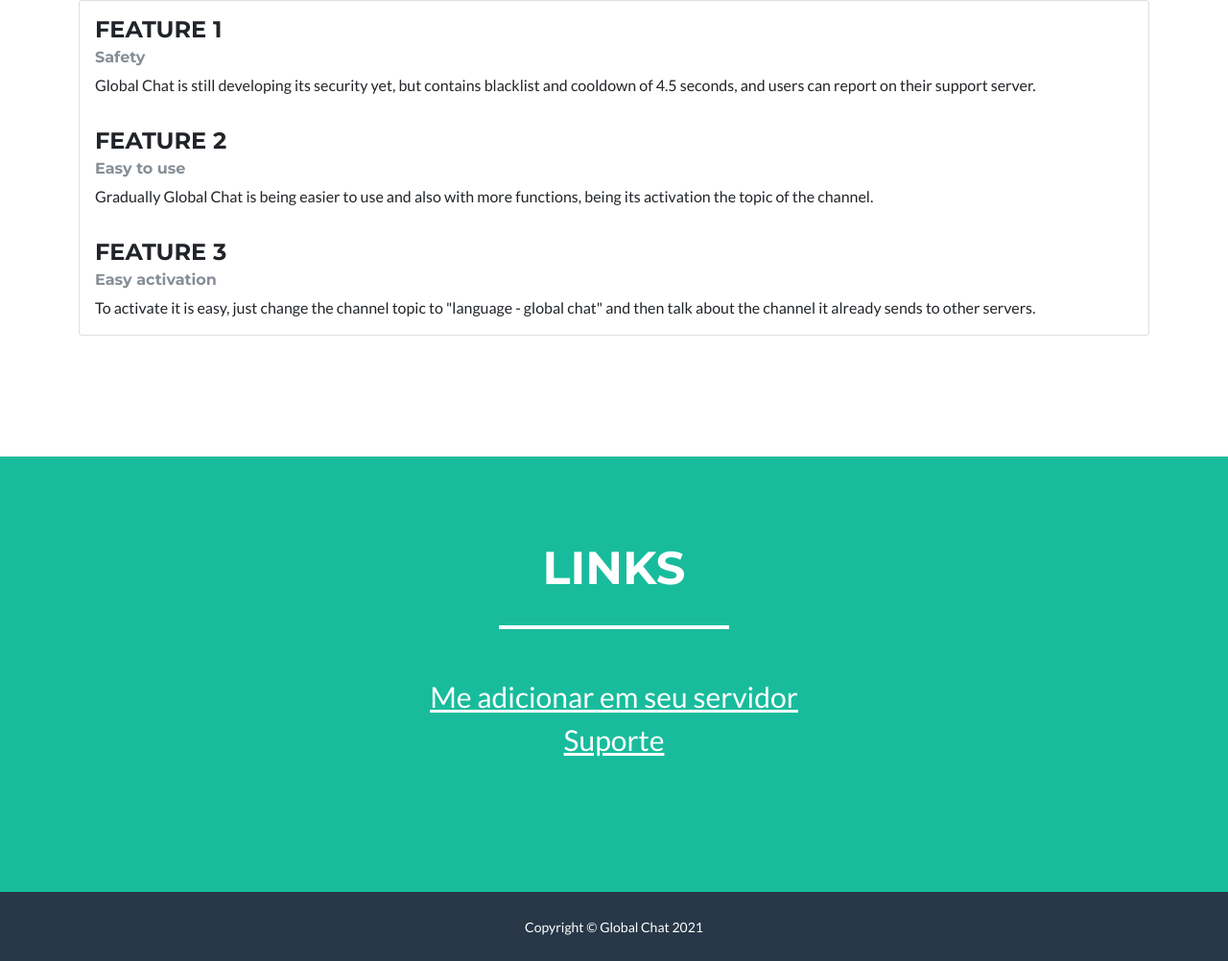
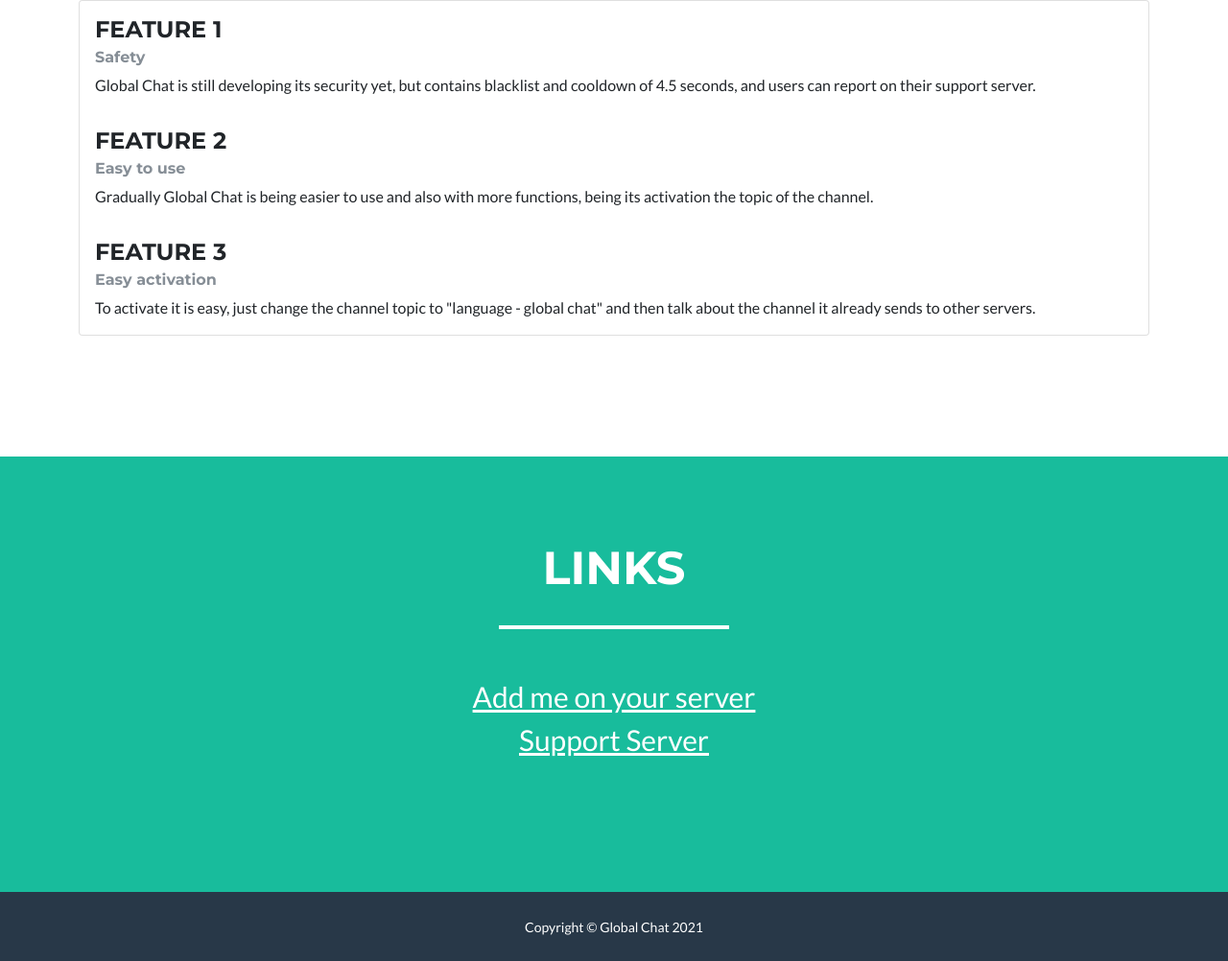
Before and after one commit to Bayziofc/globalchat, a plain HTML site: page index.html in a window 1280 px wide. Shown: the part 1112-2114 px from the top of the page at 96% size. Drawn offline with nearby package versions, Linux system fonts and the light colour scheme.

Commit message:
Update index.html

```diff
--- a/index.html
+++ b/index.html
@@ -72,7 +72,7 @@
             <hr class="star-light mb-5">
             <div class="row text-center">
                 <div class="col">
-                    <p class="lead" style="font-size: 30px;"><a href="https://discord.com/api/oauth2/authorize?client_id=803482003869663273&permissions=446713679425&scope=bot" style="color: white;">Me adicionar em seu servidor</a><br /><a href="https://discord.gg/9btp39D77w" style="color: white;">Suporte</a></p>
+                    <p class="lead" style="font-size: 30px;"><a href="https://discord.com/api/oauth2/authorize?client_id=803482003869663273&permissions=446713679425&scope=bot" style="color: white;">Add me on your server</a><br /><a href="https://discord.gg/9btp39D77w" style="color: white;">Support Server</a></p>
                 </div>
             </div>
             <div class="text-center mt-4"></div>
```
